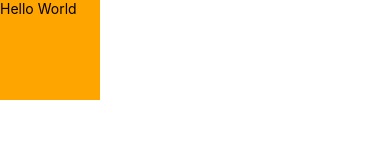
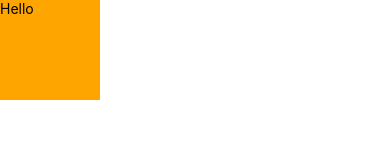
Before and after one commit to GanibegovicIsmail/react-native-weather-app, a React Native app: screen / in a window 390 px wide. Shown: the top 160 px of the page. Built offline with nearby package versions, Linux system fonts and the light colour scheme.

Commit message:
Feat: Component Variable msg

```diff
--- a/App.js
+++ b/App.js
@@ -2,9 +2,11 @@ import { StatusBar } from 'expo-status-bar';
 import { StyleSheet, Text, View } from 'react-native';
 
 export default function App() {
+  const message = 'Hello';
+
   return (
     <View style={{height: 100, width: 100, backgroundColor: "orange"}}>
-              <Text>Hello World</Text>
+              <Text>{message}</Text>
       </View>
   );
 }
```
